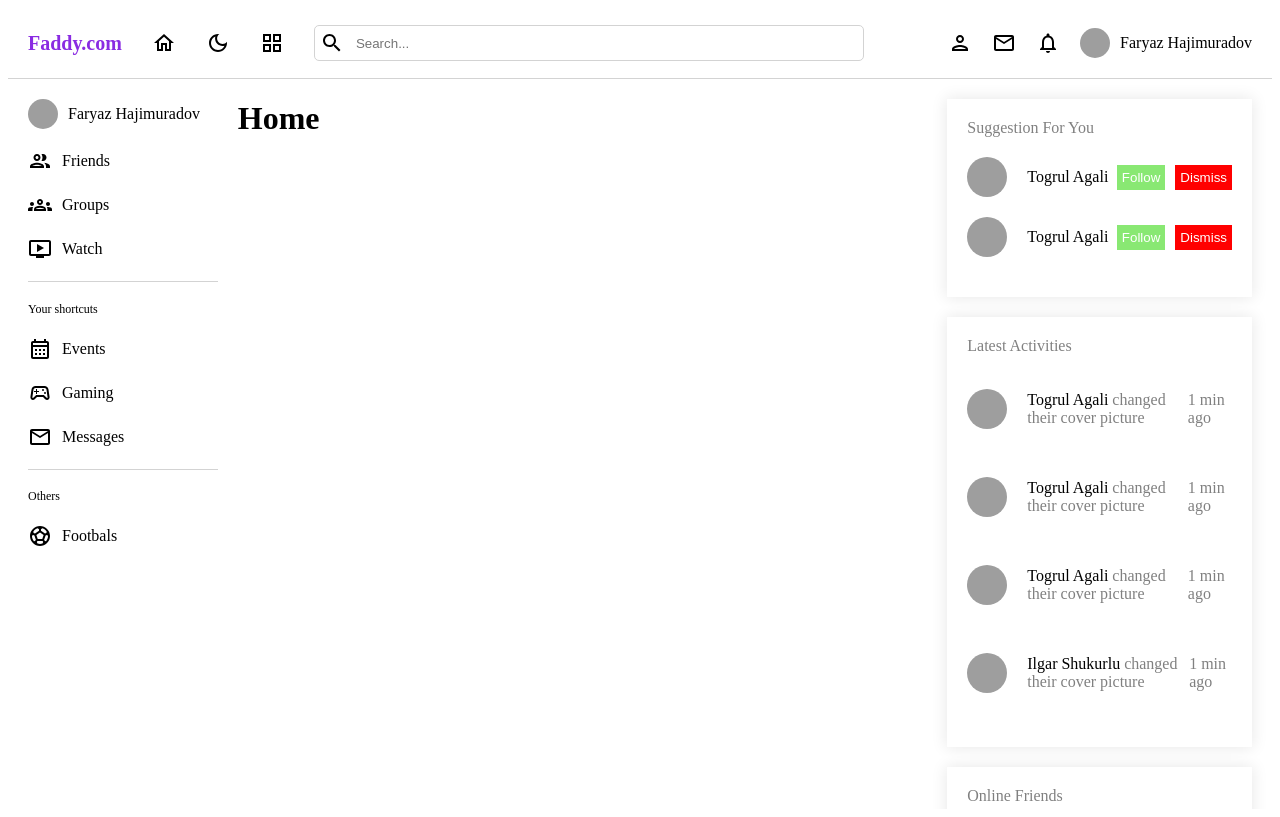
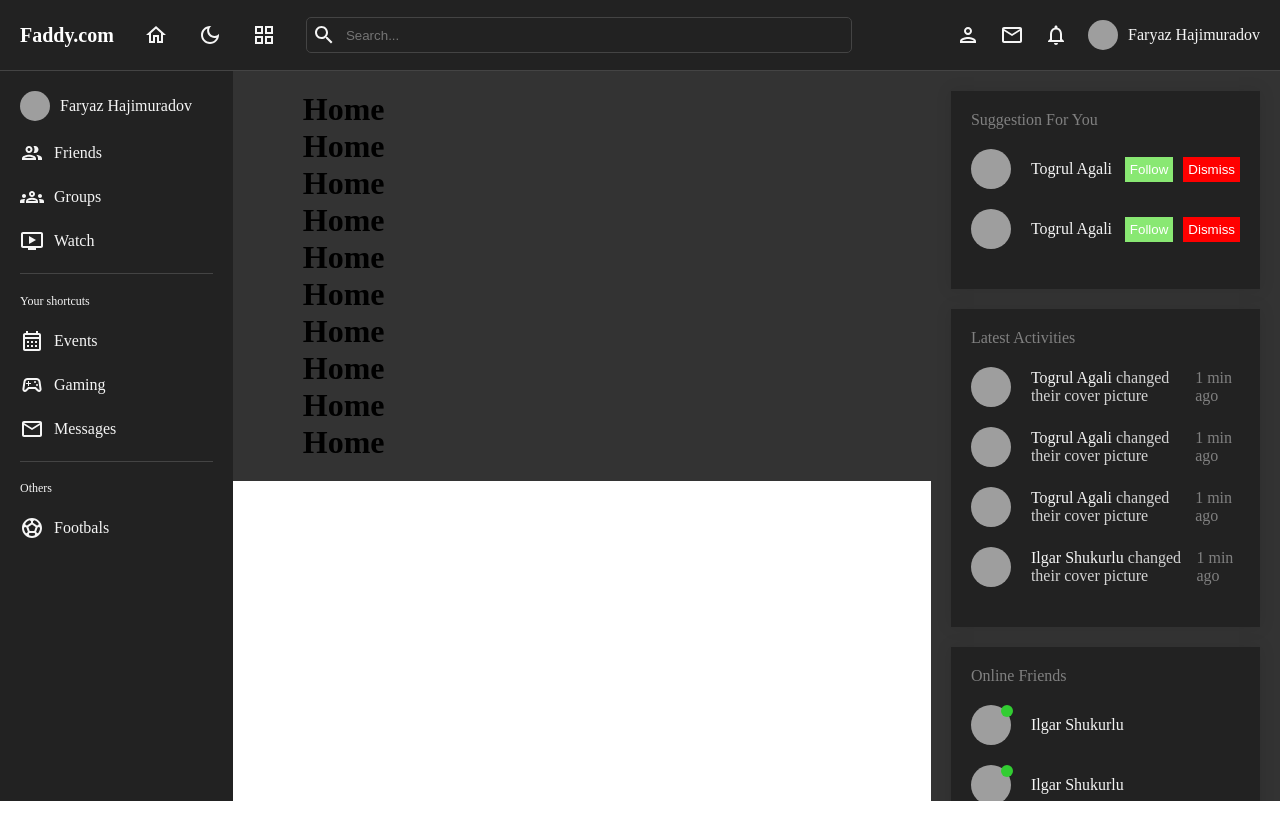
Before and after one commit to FeryazHacimuradov/faddy.com, a React (Vite) app in the folder client/: page / in a window 1280 px wide. Built offline with nearby package versions, Linux system fonts and the light colour scheme; grey boxes are pictures that could not be loaded.

Commit message:
Added dark-team functionality to navbar, leftbar, rightbar

```diff
--- a/client/src/components/leftBar/leftBar.scss
+++ b/client/src/components/leftBar/leftBar.scss
@@ -1,9 +1,14 @@
+@import "../../style.scss";
+
 .leftBar {
+  @include themify($themes) {
     flex: 2;
     position: sticky;
     top: 70px;
     height: calc(100vh - 70px);
     overflow: scroll;
+    background-color: themed("bg");
+    color: themed("textColor");
 
     &::-webkit-scrollbar {
       display: none;
@@ -15,7 +20,7 @@
         margin: 20px 0px;
         border: none;
         height: 0.5px;
-      background-color: lightgrey;
+        background-color: themed("border");
       }
 
       .menu {
@@ -59,3 +64,4 @@
       }
     }
   }
+}
--- a/client/src/components/navBar/navBar.scss
+++ b/client/src/components/navBar/navBar.scss
@@ -1,13 +1,17 @@
+@import "../../style.scss";
+
 .navBar {
+  @include themify($themes) {
     display: flex;
     align-items: center;
     justify-content: space-between;
     padding: 10px 20px;
     height: 50px;
-  border-bottom: 1px solid lightgray;
+    border-bottom: 1px solid themed("border");
     position: sticky;
     top: 0;
-  background-color: white;
+    background-color: themed("bg");
+    color: themed("textColor");
 
     .left {
       display: flex;
@@ -17,18 +21,20 @@
       span {
         font-weight: bold;
         font-size: 20px;
-      color: blueviolet;
+        color: themed("logo");
       }
       .search {
         display: flex;
         align-items: center;
         gap: 10px;
-      border: 1px solid lightgray;
+        border: 1px solid themed("border");
         border-radius: 5px;
         padding: 5px;
         input {
           border: none;
           width: 500px;
+          background-color: transparent;
+          color: themed("textColor");
         }
       }
     }
@@ -52,3 +58,4 @@
       }
     }
   }
+}
--- a/client/src/components/rightBar/rightBar.scss
+++ b/client/src/components/rightBar/rightBar.scss
@@ -1,9 +1,13 @@
+@import "../../style.scss";
+
 .rightBar {
+  @include themify($themes) {
     flex: 3;
     position: sticky;
     top: 70px;
     height: calc(100vh - 70px);
     overflow: scroll;
+    background-color: themed("bgSoft");
 
     &::-webkit-scrollbar {
       display: none;
@@ -17,6 +21,8 @@
         box-shadow: 0px 0px 15px 1px rgba(0, 0, 0, 0.09);
         padding: 20px;
         margin-bottom: 20px;
+        background-color: themed("bg");
+
         span {
           color: grey;
         }
@@ -51,12 +57,12 @@
             }
 
             p {
-            color: gray;
+              color: themed("textColorSoft");
             }
 
             span {
               font-weight: 500;
-            color: black;
+              color: themed("textColor");
             }
           }
           .buttons {
@@ -83,3 +89,4 @@
       }
     }
   }
+}
--- a/client/src/pages/home/Home.jsx
+++ b/client/src/pages/home/Home.jsx
@@ -4,6 +4,15 @@ export const Home = () => {
   return (
     <div className="home">
       <h1>Home</h1>
+      <h1>Home</h1>
+      <h1>Home</h1>
+      <h1>Home</h1>
+      <h1>Home</h1>
+      <h1>Home</h1>
+      <h1>Home</h1>
+      <h1>Home</h1>
+      <h1>Home</h1>
+      <h1>Home</h1>
     </div>
   );
 };
--- a/client/src/pages/home/home.scss
+++ b/client/src/pages/home/home.scss
@@ -1,2 +1,8 @@
+@import "../../style.scss";
+
 .home {
+  @include themify($themes) {
+    background-color: themed("bgSoft");
+    padding: 20px 70px;
+  }
 }
--- a/client/src/style.scss
+++ b/client/src/style.scss
@@ -2,7 +2,7 @@ $themes: (
   light: (
     textColor: #000,
     bg: white,
-    logo: darkblue,
+    logo: blueviolet,
     bgSoft: #f6f3f3,
     textColorSoft: #555,
     border: lightgray,
@@ -39,3 +39,25 @@ $themes: (
 @function themed($key) {
   @return map-get($theme-map, $key);
 }
+
+/* Reset Styles */
+* {
+  margin: 0;
+  padding: 0;
+  //   box-sizing: border-box;
+}
+
+// body {
+//   font-family: Arial, sans-serif;
+// }
+
+/* Additional Reset Styles (Optional) */
+// a {
+//   text-decoration: none;
+//   color: inherit;
+// }
+
+// ul,
+// ol {
+//   list-style: none;
+// }
```
Lines whose indentation alone changed are shown as unchanged.
